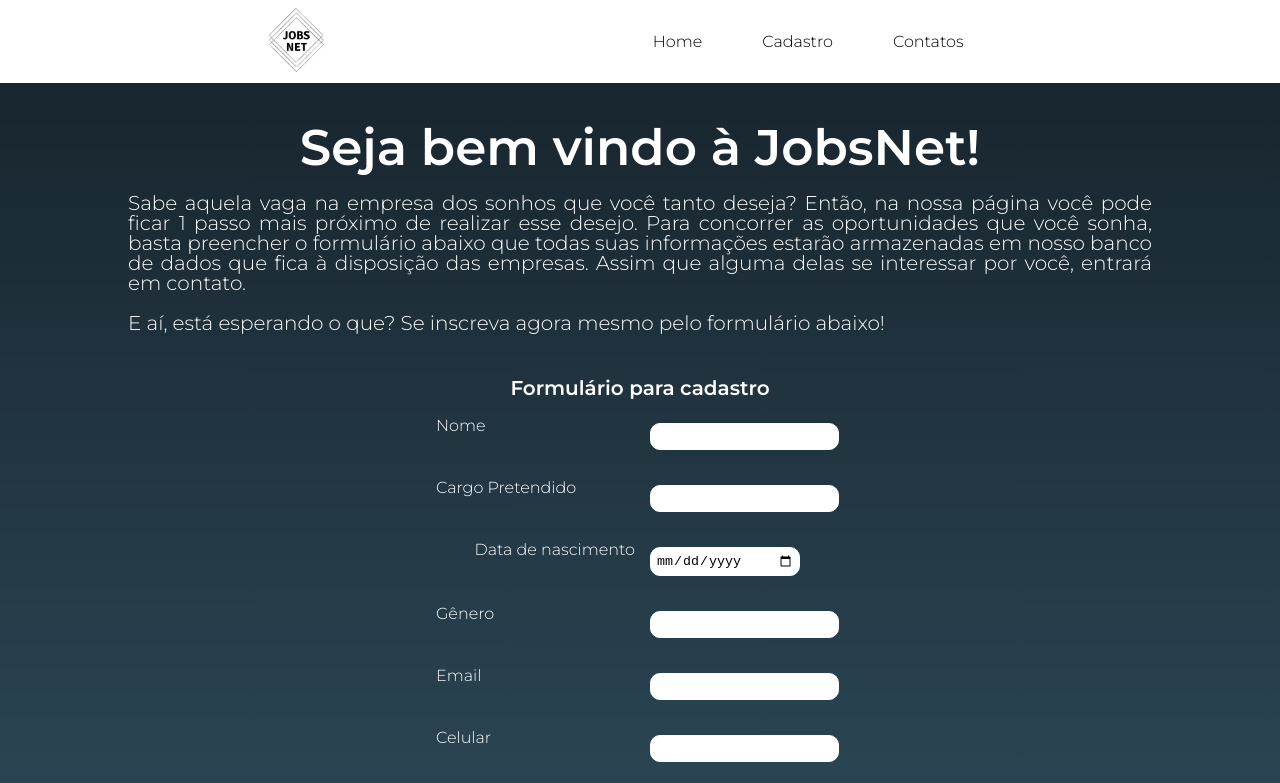
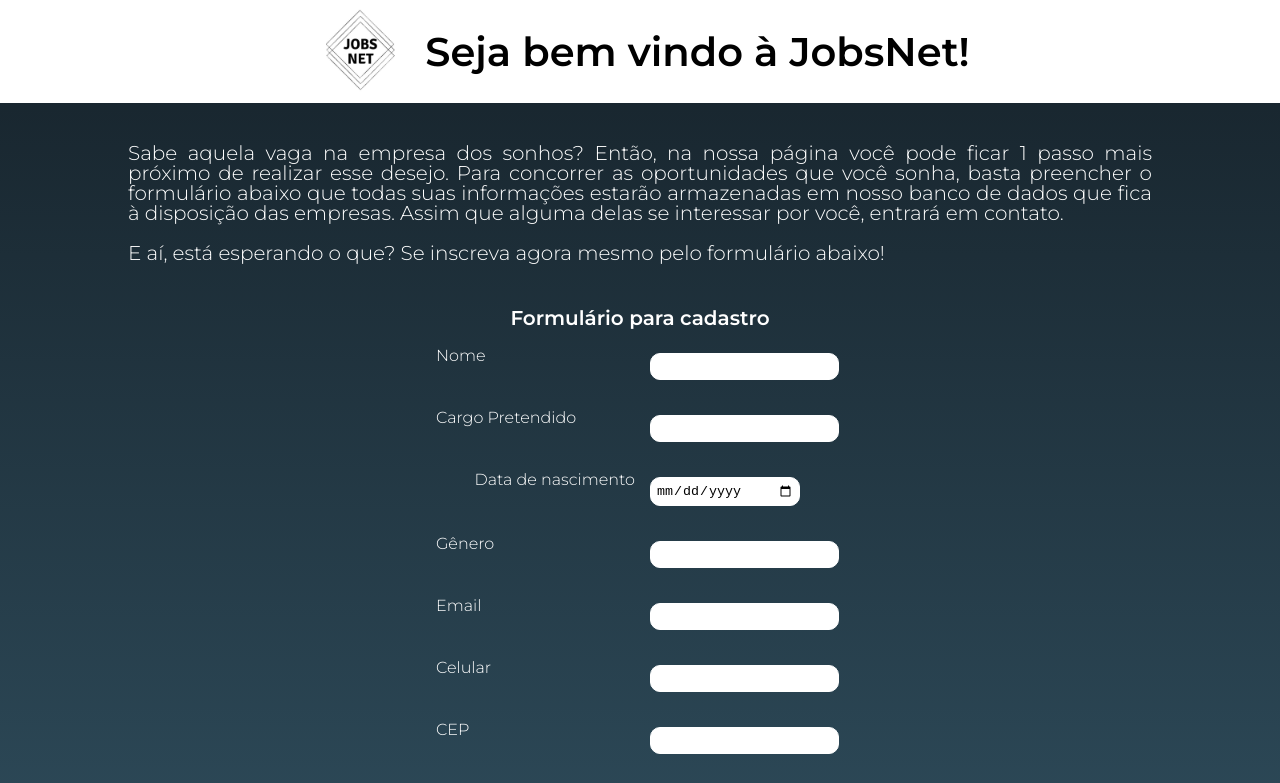
Before and after one commit to pinheiroduda/gama-academy-final-project, a React (Create React App) app in the folder Frontend/: page / in a window 1280 px wide. Shown: the top 783 px of the page. Built offline with nearby package versions, Linux system fonts and the light colour scheme.

Commit message:
refactor: header style

```diff
--- a/Frontend/src/components/Form/index.js
+++ b/Frontend/src/components/Form/index.js
@@ -165,8 +165,8 @@ const Form = () => {
           ></Input>
         </FormStyle>
 
+        <Title>Documentos</Title>
         <FormStyle>
-          <Title>Documentos</Title>
           <label>Identidade</label>
           <Input
             onChange={e => {
--- a/Frontend/src/components/Form/style.js
+++ b/Frontend/src/components/Form/style.js
@@ -37,6 +37,7 @@ export const Button = styled.button`
   border: 1px solid #fff;
   cursor: pointer;
   padding: 5px;
+  width: 25%;
 `
 
 export const ErrorSpan = styled.span`
--- a/Frontend/src/components/Header/index.js
+++ b/Frontend/src/components/Header/index.js
@@ -1,10 +1,7 @@
 import React from 'react'
 
 import img from '../../assets/img.jpg'
-import Home from '../Home'
-import Form from '../Form'
-import Footer from '../Footer'
-import HeaderStyle, { A, Img, Nav } from './style'
+import HeaderStyle, { Img, Title } from './style'
 
 const Header = () => {
   return (
@@ -13,11 +10,7 @@ const Header = () => {
         <Img src={img} alt="company logo" />
       </div>
       <div>
-        <Nav>
-          <A href={Home}>Home</A>
-          <A href={Form}>Cadastro</A>
-          <A href={Footer}>Contatos</A>
-        </Nav>
+        <Title>Seja bem vindo à JobsNet!</Title>
       </div>
     </HeaderStyle>
   )
--- a/Frontend/src/components/Header/style.js
+++ b/Frontend/src/components/Header/style.js
@@ -6,17 +6,21 @@ const HeaderStyle = styled.div`
   width: 100%;
   display: flex;
   align-items: center;
-  justify-content: space-evenly;
+  justify-content: center;
 `
 
 export default HeaderStyle
 
 export const Img = styled.img`
-  width: 80px;
+  width: 100px;
 `
 
-export const Nav = styled.nav`
-  padding: 30px;
+export const Title = styled.h1`
+  font-size: 40px;
+  font-weight: bold;
+  color: #000;
+  text-align: center;
+  margin-left: 15px;
 `
 
 export const A = styled.a`
--- a/Frontend/src/components/Home/index.js
+++ b/Frontend/src/components/Home/index.js
@@ -1,13 +1,12 @@
 import React from 'react'
-import HomeStyle, { HomeContainer, Title, Text } from './style'
+import HomeStyle, { HomeContainer, Text } from './style'
 
 const Home = () => {
   return (
     <HomeStyle>
       <HomeContainer>
-        <Title>Seja bem vindo à JobsNet!</Title>
         <Text>
-          Sabe aquela vaga na empresa dos sonhos que você tanto deseja? Então,
+          Sabe aquela vaga na empresa dos sonhos? Então,
           na nossa página você pode ficar 1 passo mais próximo de realizar esse
           desejo. Para concorrer as oportunidades que você sonha, basta
           preencher o formulário abaixo que todas suas informações estarão
--- a/Frontend/src/components/Home/style.js
+++ b/Frontend/src/components/Home/style.js
@@ -15,14 +15,6 @@ export const HomeContainer = styled.div`
   padding: 20px;
 `
 
-export const Title = styled.h1`
-  font-size: 50px;
-  font-weight: bold;
-  color: #fff;
-  text-align: center;
-  padding-top: 20px;
-`
-
 export const Text = styled.p`
   font-size: 20px;
   color: #fff;
```
Also changed, not shown: 1 other file (tests, documents, lock files or other folders).
